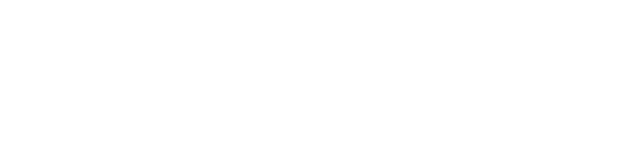
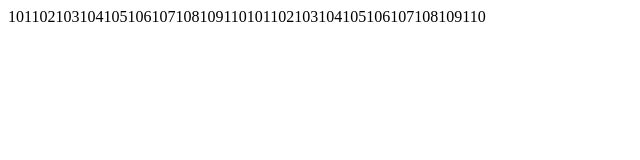
Before and after one commit to Lauragamer1326/repita_comigo, a plain HTML site: page JavaScript/index9.html in a window 1280 px wide. Shown: the whole page, without its empty margins (0-640 px from the left). Drawn offline with Linux system fonts and the light colour scheme.

Commit message:
Update index9.html

```diff
--- a/JavaScript/index9.html
+++ b/JavaScript/index9.html
@@ -6,6 +6,18 @@
     <title>Exercicio 9</title>
 </head>
 <body>
+    <script>
+        let numero = 101;
+        let contador = 0;
 
+        while (contador < 10) {
+        document.write(numero);
+        numero++;
+        contador++;
+}
+        for (let numero = 101, contador = 0; contador < 10; numero++, contador++ + "<br>") {
+        document.write(numero);
+}
+    </script>
 </body>
 </html>
```
